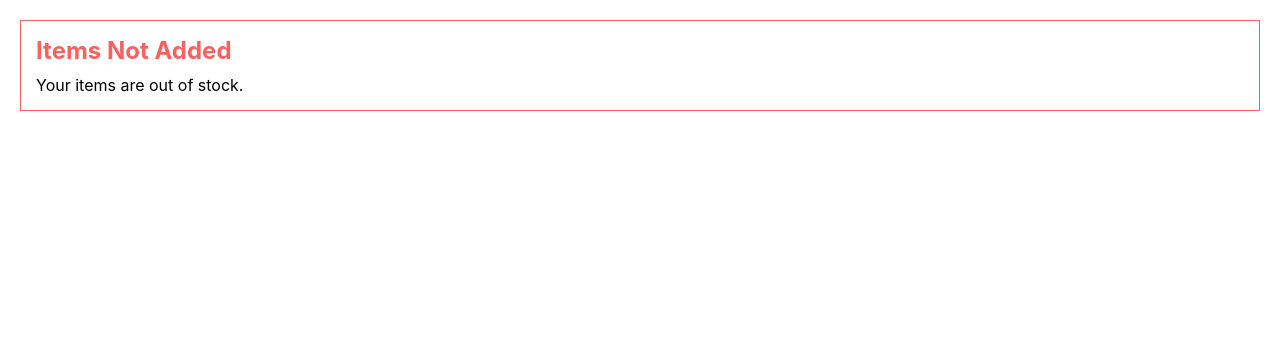
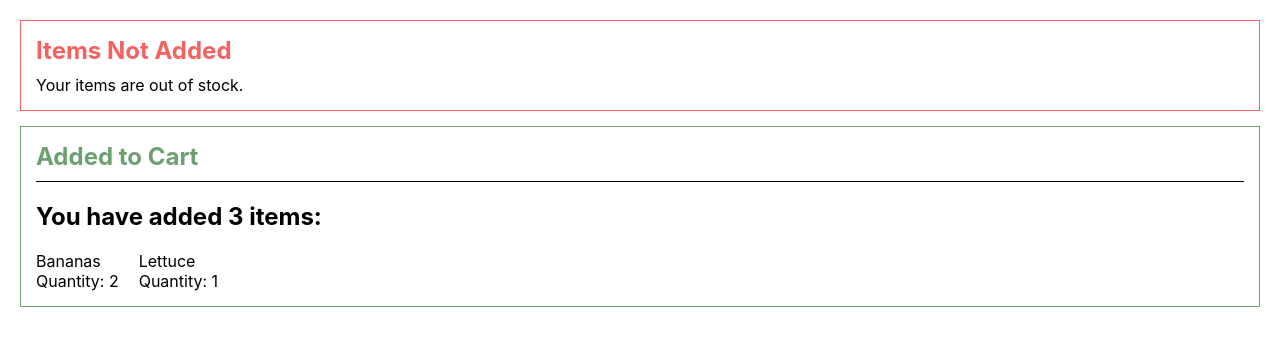
Before and after one commit to trbittner/do-react, a React (Create React App) app in the folder digital-ocean-tutorial/: page / in a window 1280 px wide. Shown: the top 346 px of the page. Built offline with nearby package versions, Linux system fonts and the light colour scheme.

Commit message:
Created a successful style message.

```diff
--- a/digital-ocean-tutorial/src/components/Alert/Alert.css
+++ b/digital-ocean-tutorial/src/components/Alert/Alert.css
@@ -3,7 +3,7 @@
   margin-bottom: 15px;
 }
 
-.alert-wrapper h2 {
+.alert-wrapper > h2 {
   margin: 0 0 10px 0;
 }
 
@@ -11,7 +11,7 @@
   border: #6DA06F solid 1px;
 }
 
-.success h2 {
+.success > h2 {
   color: #6DA06f;
 }
 
@@ -19,6 +19,6 @@
   border: #F56260 solid 1px;
 }
 
-.error h2 {
+.error > h2 {
   color: #F56260;
 }
--- /dev/null
+++ b/digital-ocean-tutorial/src/components/CartSuccess/CartSuccess.css
@@ -0,0 +1,13 @@
+.cart-success-wrapper {
+  border-top: black solid 1px;
+  display: flex;
+  flex-wrap: wrap;
+}
+
+.cart-success-wrapper h2 {
+  width: 100%;
+}
+
+.item {
+  margin-right: 20px;
+}
--- /dev/null
+++ b/digital-ocean-tutorial/src/components/CartSuccess/CartSuccess.js
@@ -0,0 +1,23 @@
+import React from 'react'
+import Alert from '../Alert/Alert'
+import './CartSuccess.css'
+
+export default function CartSucess() {
+  return(
+    <Alert title="Added to Cart" type="success">
+      <div className="cart-success-wrapper">
+        <h2>
+          You have added 3 items:
+        </h2>
+        <div className="item">
+          <div>Bananas</div>
+          <div>Quantity: 2</div>
+        </div>
+        <div className="item">
+          <div>Lettuce</div>
+          <div>Quantity: 1</div>
+        </div>
+      </div>
+    </Alert>
+  )
+}
--- a/digital-ocean-tutorial/src/components/Style/Style.js
+++ b/digital-ocean-tutorial/src/components/Style/Style.js
@@ -2,6 +2,7 @@ import React from 'react'
 import './Style.css'
 
 import Alert from '../Alert/Alert'
+import CartSucess from '../CartSuccess/CartSuccess'
 
 function Style() {
   return (
@@ -9,6 +10,7 @@ function Style() {
         <Alert title="Items Not Added" type="error">
          <div>Your items are out of stock.</div>
         </Alert>
+        <CartSucess />
       </div>
     )
 }
```
